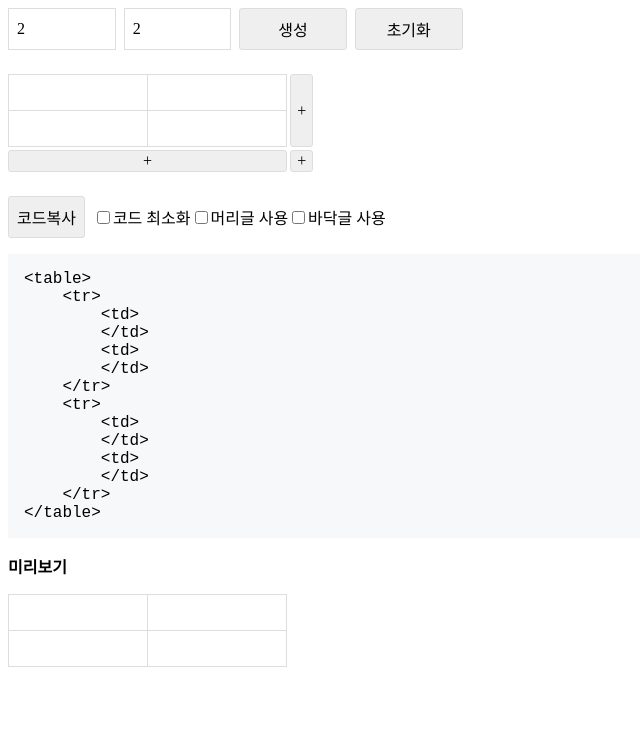
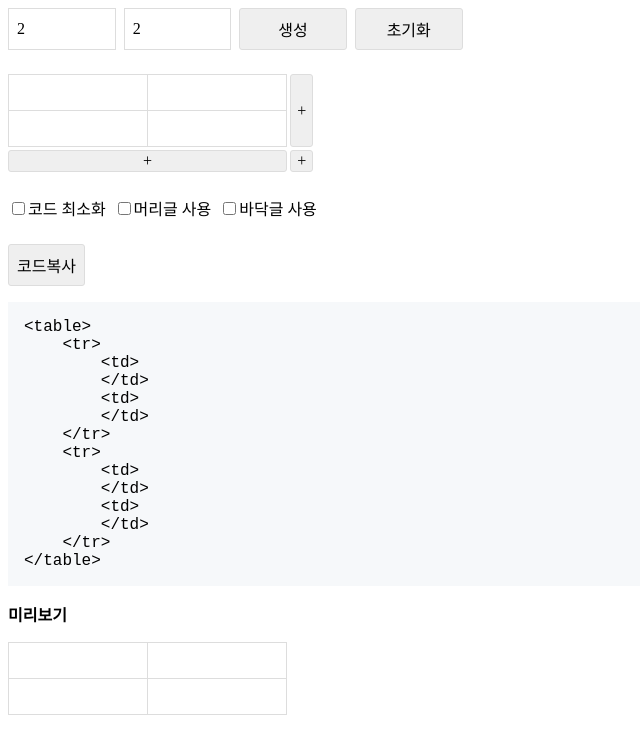
Before and after one commit to lauichan/table-generator, a React (Vite) app: page / in a window 1280 px wide. Shown: the top 754 px of the page, without its empty margins (0-640 px from the left). Built offline with nearby package versions, Linux system fonts and the light colour scheme.

Commit message:
feat: 옵션 체크박스 UI

```diff
--- a/src/components/Table/TableCodeBlock.module.css
+++ b/src/components/Table/TableCodeBlock.module.css
@@ -17,3 +17,9 @@
 .preview {
   margin: 1rem 0;
 }
+
+.option {
+  display: flex;
+  gap: 0.5rem;
+  list-style: none;
+}
--- a/src/components/Table/TableCodeBlock.tsx
+++ b/src/components/Table/TableCodeBlock.tsx
@@ -35,20 +35,34 @@ function TableCodeBlock() {
   };
 
   return (
+    <>
+      <ul className={styles["option"]}>
+        <li>
+          <input id="minify" type="checkbox" checked={isMinified} onChange={handleMinify} />
+          <label htmlFor="minify">코드 최소화</label>
+        </li>
+        <li>
+          <input id="thead" type="checkbox" checked={thead} onChange={toggleThead} />
+          <label htmlFor="thead">머리글 사용</label>
+        </li>
+        <li>
+          <input id="tfoot" type="checkbox" checked={tfoot} onChange={toggleTfoot} />
+          <label htmlFor="tfoot">바닥글 사용</label>
+        </li>
+      </ul>
       <div className={styles["tab"]}>
         <button onClick={handleCopyCode}>코드복사</button>
-      <input id="minify" type="checkbox" checked={isMinified} onChange={handleMinify} />
-      <label htmlFor="minify">코드 최소화</label>
-      <input id="thead" type="checkbox" checked={thead} onChange={toggleThead} />
-      <label htmlFor="thead">머리글 사용</label>
-      <input id="tfoot" type="checkbox" checked={tfoot} onChange={toggleTfoot} />
-      <label htmlFor="tfoot">바닥글 사용</label>
+
         <pre className={styles["html"]}>
           <code ref={codeRef}>{code}</code>
         </pre>
         <strong>미리보기</strong>
-      <div className={styles["preview"]} dangerouslySetInnerHTML={{ __html: sanitizeHtml(code) }} />
+        <div
+          className={styles["preview"]}
+          dangerouslySetInnerHTML={{ __html: sanitizeHtml(code) }}
+        />
       </div>
+    </>
   );
 }
 
```
Lines whose indentation alone changed are shown as unchanged.
